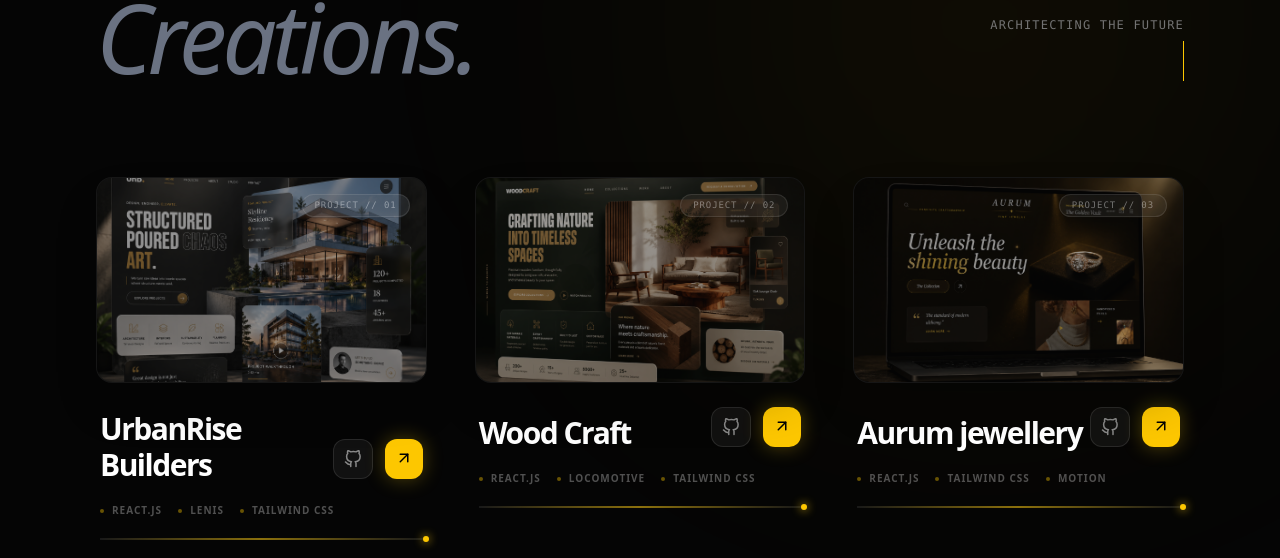
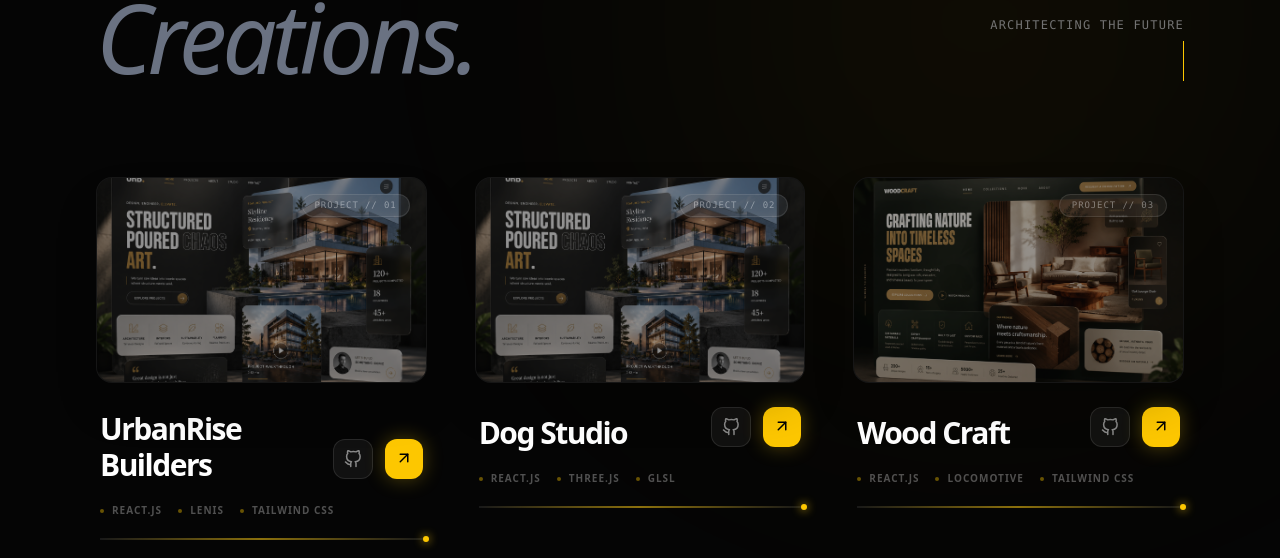
Before and after one commit to rohanbyale/Portfolio, a React (Vite) app: page / in a window 1280 px wide. Shown: the part 5618-6176 px from the top of the page. Built offline with nearby package versions, Linux system fonts and the light colour scheme.

Commit message:
Update Project.jsx

```diff
--- a/src/componets/Project.jsx
+++ b/src/componets/Project.jsx
@@ -14,6 +14,15 @@ const projects = [
     liveLink: "https://urban-rise-builders.vercel.app/",
     githubLink: "https://github.com/rohanbyale/Consturction-Company-Website",
   },
+
+  {
+    title: "Dog Studio ",
+    category: "",
+    image: "/urb.png",
+    stack: ["React.js", "Three.js", "GLSL"],
+    liveLink: "https://urban-rise-builders.vercel.app/",
+    githubLink: "https://github.com/rohanbyale/Consturction-Company-Website",
+  },
   {
     title: "Wood Craft",
     category: "",
@@ -22,6 +31,7 @@ const projects = [
     liveLink: "https://wood-craft-website.vercel.app/",
     githubLink: "https://github.com/rohanbyale/Wood-Craft-Website",
   },
+
 
   {
     title: " Aurum jewellery",
```
